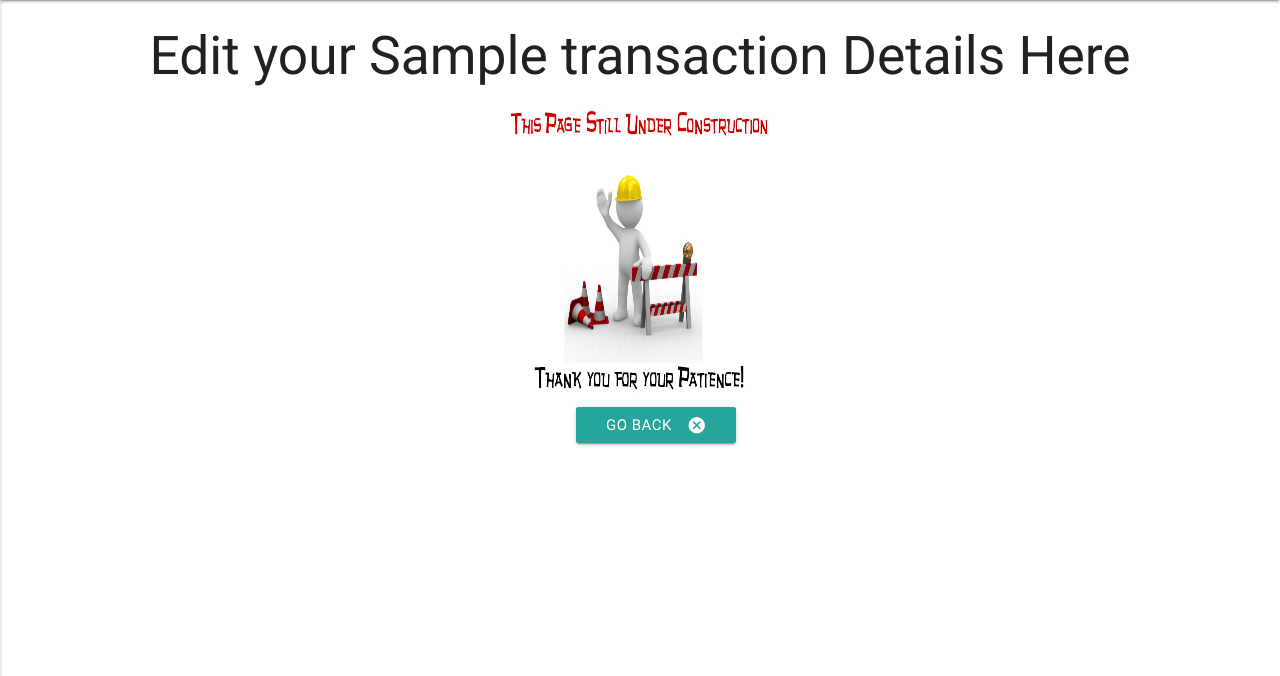
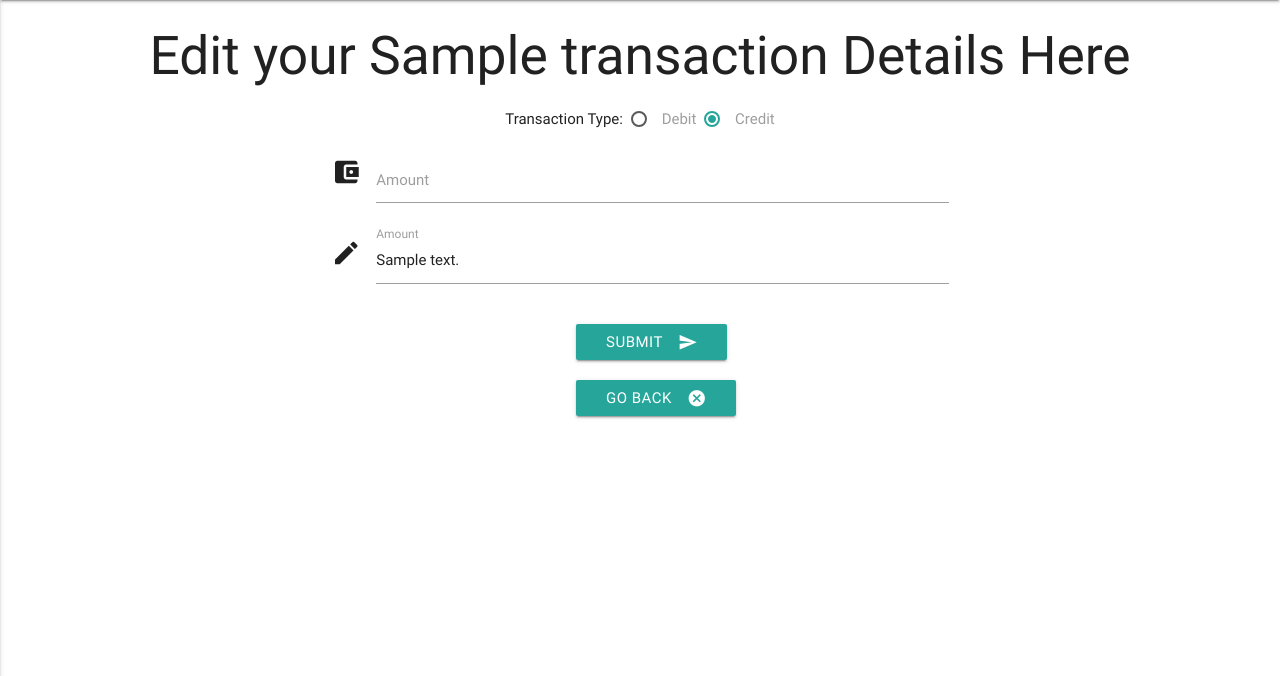
Before and after one commit to pradeepgangwar/Wallet-Manager, a Flask app: page /month/1/1/edit/ in a window 1280 px wide. Shown: the part 64-740 px from the top of the page. Run offline with Flask 2, Linux system fonts and the light colour scheme; tables that the repository leaves empty hold one stand-in row (values such as "Sample post"); some libraries are stand-ins or nearby versions.

Commit message:
Edit transaction function now working

```diff
--- a/app.py
+++ b/app.py
@@ -49,8 +49,11 @@ def monthNew():
 @app.route('/month/<int:month_id>/delete', methods = ['POST', 'GET'])
 def monthDelete(month_id):
     deleteMonth = session.query(Month).filter_by(id = month_id).one()
+    deleteTransaction = session.query(Transactions).filter_by(month_id = month_id).all()
     if request.method == 'POST':
         session.delete(deleteMonth)
+        for i in deleteTransaction:
+            session.delete(i)
         session.commit()
         return redirect(url_for('wallet'))
     else:
@@ -119,20 +122,52 @@ def deleteTransaction(month_id, transactions_id):
 @app.route('/month/<int:month_id>/<int:transactions_id>/edit/', methods = ['POST', 'GET'])
 def transactionEdit(month_id, transactions_id):
     editTransaction = session.query(Transactions).filter_by(id = transactions_id).one()
-    return render_template('transactionEdit.html', month_id = month_id,transactions_id = transactions_id, i= editTransaction)
+    if request.method == 'POST':
+        if editTransaction.name == 'Debit':
+            if request.form['option'] == 'Debit':
+                month = session.query(Month).filter_by(id = month_id).one()
+                editTransaction.name = request.form['option']
+                month.curr_bal += int(editTransaction.cost)
+                month.curr_bal -= int(request.form['price'])
+                month.debits -= int(editTransaction.cost)
+                month.debits += int(request.form['price'])
+                editTransaction.cost = int(request.form['price'])
+                editTransaction.description = request.form['description']
+            if request.form['option'] == 'Credit':
+                month = session.query(Month).filter_by(id = month_id).one()
+                editTransaction.name = request.form['option']
+                month.curr_bal += int(editTransaction.cost)
+                month.curr_bal += int(request.form['price'])
+                month.debits -= int(editTransaction.cost)
+                month.credits += int(request.form['price'])
+                editTransaction.cost = request.form['price']
+                editTransaction.description = request.form['description']
+        if editTransaction.name == 'Credit':
+            if request.form['option'] == 'Debit':
+                month = session.query(Month).filter_by(id = month_id).one()
+                editTransaction.name = request.form['option']
+                month.curr_bal -= int(editTransaction.cost)
+                month.curr_bal -= int(request.form['price'])
+                month.credits -= int(editTransaction.cost)
+                month.debits += int(request.form['price'])
+                editTransaction.cost = int(request.form['price'])
+                editTransaction.description = request.form['description']
+            if request.form['option'] == 'Credit':
+                month = session.query(Month).filter_by(id = month_id).one()
+                editTransaction.name = request.form['option']
+                month.curr_bal -= int(editTransaction.cost)
+                month.curr_bal += int(request.form['price'])
+                month.credits -= int(editTransaction.cost)
+                month.credits += int(request.form['price'])
+                editTransaction.cost = request.form['price']
+                editTransaction.description = request.form['description']
+        session.add(editTransaction)
+        session.commit()
+        return redirect(url_for('transactions', month_id = month_id))
+    else:
+        return render_template('transactionEdit.html', month_id = month_id,transactions_id = transactions_id, i= editTransaction)
 
-'''@app.route('/restaurant/<int:restaurant_id>/<int:menu_id>/edit/', methods = ['GET' , 'POST'])
-def editMenuItem(restaurant_id, menu_id):
-    editedItem = session.query(MenuItem).filter_by(id = menu_id).one()
-    if request.method == 'POST':
-        if request.form['name']:
-            editedItem.name = request.form['name']
-        session.add(editedItem)
-        session.commit()
-        return redirect(url_for('restaurantMenu', restaurant_id = restaurant_id))
-    else:
-        return render_template('editMenuItem.html', restaurant_id = restaurant_id, menu_id = menu_id, i = editedItem)
-'''
+
 if __name__ == '__main__':
     app.secret_key = 'super_secret_key'
     app.debug = True
--- a/static/js/main.js
+++ b/static/js/main.js
@@ -20,4 +20,7 @@ $( document ).ready(function(){
     // the "href" attribute of .modal-trigger must specify the modal ID that wants to be triggered
     $('.modal').modal();
   });
+  $(document).ready(function() {
+    Materialize.updateTextFields();
+  });
 })
--- a/templates/transaction.html
+++ b/templates/transaction.html
@@ -1,8 +1,8 @@
 <!DOCTYPE html>
 <html>
 <head>
-	<title> Menu </title>
-	<link href="https://fonts.googleapis.com/icon?family=Material+Icons" rel="stylesheet">
+  <title> Menu </title>
+  <link href="https://fonts.googleapis.com/icon?family=Material+Icons" rel="stylesheet">
   <link rel="stylesheet" href="{{ url_for('static', filename='css/materialize.min.css')}}"
   media="screen,projection"/>
   <link rel="stylesheet" href="{{ url_for('static', filename='css/style.css')}}"/>
@@ -90,7 +90,7 @@
             <p> {{ i.description }}<br>
             Rs. {{i.cost}} </p>
             <a href="{{url_for('deleteTransaction', month_id = month.id, transactions_id = i.id)}}" class="secondary-content"><i class="material-icons" style="margin-right: 40px;">delete_forever</i></a>
-            <a href="{{url_for('deleteTransaction', month_id = month.id, transactions_id = i.id)}}" class="secondary-content"><i class="material-icons">border_color</i></a>
+            <a href="{{url_for('transactionEdit', month_id = month.id, transactions_id = i.id)}}" class="secondary-content"><i class="material-icons">border_color</i></a>
           </li>
         </ul>
 
--- a/templates/transactionEdit.html
+++ b/templates/transactionEdit.html
@@ -1,8 +1,8 @@
 <!DOCTYPE html>
 <html>
 <head>
-	<title>Edit Transaction details</title>
-	<link href="https://fonts.googleapis.com/icon?family=Material+Icons" rel="stylesheet">
+  <title>Edit Transaction details</title>
+  <link href="https://fonts.googleapis.com/icon?family=Material+Icons" rel="stylesheet">
   <link rel="stylesheet" href="{{ url_for('static', filename='css/materialize.min.css')}}"
   media="screen,projection"/>
   <link rel="stylesheet" href="{{ url_for('static', filename='css/style.css')}}"/>
@@ -25,19 +25,52 @@
 
 <h2 class="center-align"> Edit your {{i.name}} Details Here </h2>
 
-<img src="{{ url_for('static', filename='img/cons.jpg')}}"" height="300px" width="300px" class="cons">
+
+<div class="row">
+  <form action="{{url_for('transactionEdit', month_id = month_id, transactions_id = transactions_id)}}" method="POST">
+
+      <div class="row">
+        <p class="center-align">
+          Transaction Type:
+           <input class="with-gap" name="option" type="radio" id="test5" value="Debit" checked />
+           <label for="test5">Debit</label>
+          <input class="with-gap" name="option" type="radio" id="test5" value="Credit" checked />
+          <label for="test5">Credit</label>
+        </p>
+
+        <div class="input-field col s6 offset-s3">
+          <i class="material-icons prefix">account_balance_wallet</i>
+          <input value='{{i.cost}}' id="first_name2" type="number" class="validate" name="price">
+          <label class="active" for="first_name2">Amount</label>
+          <!--input value="i.cost" id="icon_telephone" type="number" class="validate" name="price" required>
+          <label for="icon_telephone" class="active">Amount</label-->
+        </div>
+        <div class="input-field col s6 offset-s3">
+          <i class="material-icons prefix">mode_edit</i>
+          <input value='{{i.description}}' id="first_name2" type="text" class="validate" name="description">
+          <label class="active" for="first_name2">Amount</label>
+          <!--textarea value="{{i.description}}" id="first_name2" class="materialize-textarea" name="description" required></textarea>
+          <label for="first_name2" class="active">Description</label-->
+        </div>
+      </div>
+        <button class="btn waves-effect waves-light" type="submit" name="submit" id="create">Submit
+        <i class="material-icons right">send</i>
+      </button>
+
+    </form>
+ </div>
 
 <div class="row">
   <form action="{{url_for('transactions', month_id = month_id)}}">
 
       <div class="row">
-        <button class="btn waves-effect waves-light" type="submit" name="submit" id="create">Go Back
-        <i class="material-icons right">cancel</i>
-      </button>
+        <button class="btn waves-effect waves-light" type="click" name="submit" id="create">Go Back
+          <i class="material-icons right">cancel</i>
+        </button>
       </div>
+  </form>
+</div>
 
-    </form>
- </div>
 
 <script type="text/javascript" src="https://code.jquery.com/jquery-2.1.1.min.js"></script>
 <script type="text/javascript" src="{{ url_for('static', filename='js/materialize.min.js')}}"></script>
```
